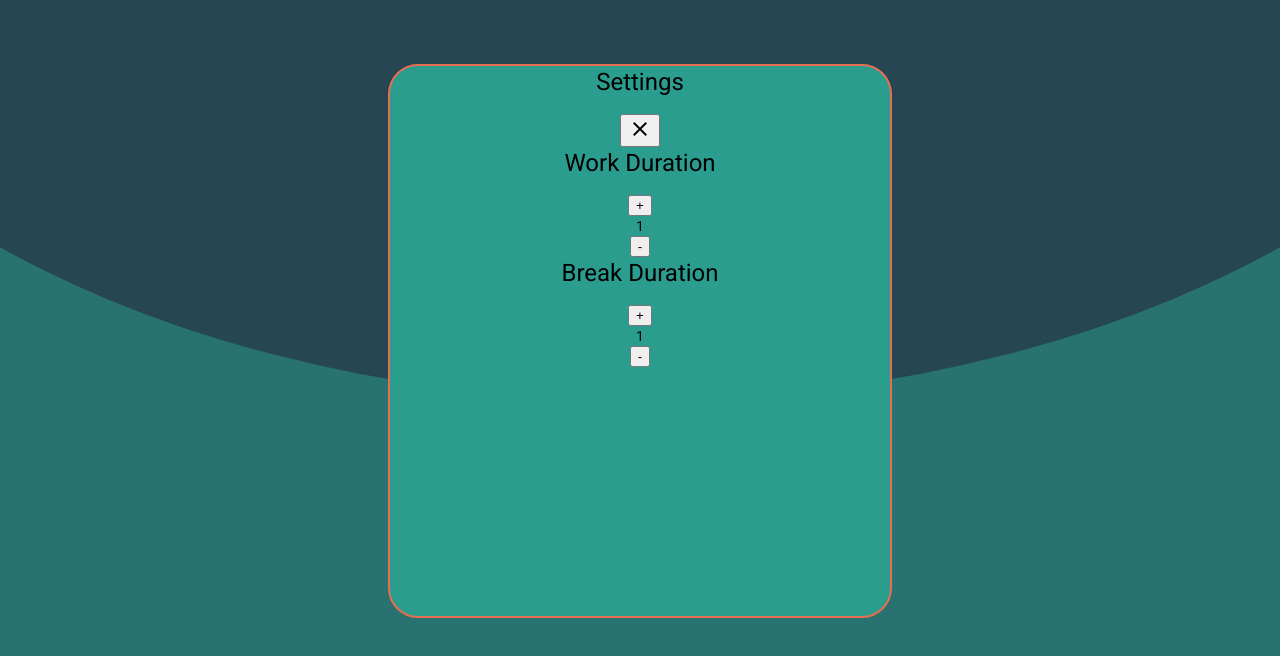
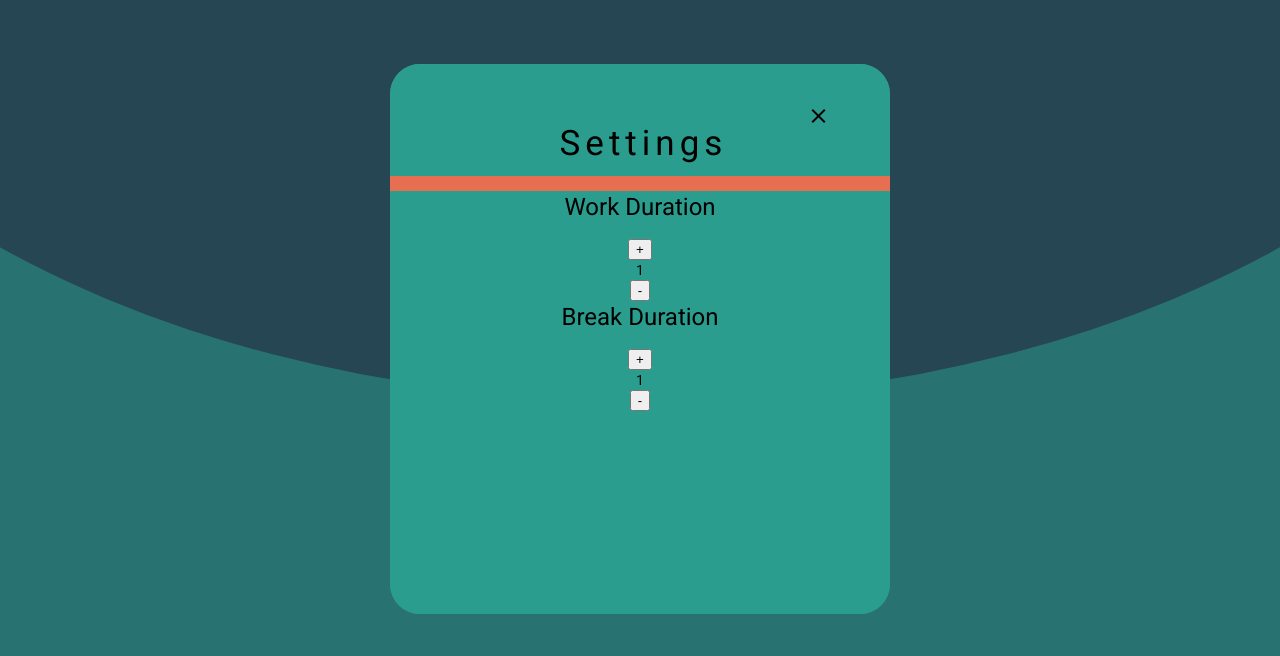
Before and after one commit to DamperDoor56/angular-pomodoro-app, an Angular app: page / in a window 1280 px wide. Both pictures are taken after a click on the button 720 px from the left and 547 px from the top of the page. Shown: the top 656 px of the page. Built offline with nearby package versions, Linux system fonts and the light colour scheme.

Commit message:
some-syle

```diff
--- a/src/app/app.component.html
+++ b/src/app/app.component.html
@@ -13,7 +13,7 @@
           </div>
         </div>
         <div class="number" [hidden]="isBreak">
-          <div #idOuter class="outer">
+          <div #idOuterbreak class="outer">
             <div class="inner">
               <div id="number">
                 {{breakDuration | number:'2.0'}}:{{breakseconds | number:'2.0'}}
@@ -36,7 +36,9 @@
 
 
   <div class="settings-card" [hidden]="isDisplay">
+    <div class="upthere">
     <h1>Settings</h1> <button (click)="toggleDisplay()"><mat-icon aria-hidden="false" aria-label="Example close icon" fontIcon="close"></mat-icon></button>
+    </div>
     <div class="counter">
       <h1>Work Duration</h1>
       <button (click)="increase_focusTime()">+</button>
--- a/src/app/app.component.scss
+++ b/src/app/app.component.scss
@@ -16,13 +16,13 @@
 
     h1{
       color: #111;
-      letter-spacing: 10px;
+      letter-spacing: 5px;
       font-family: 'Raleway', sans-serif;
       font-weight: 500;
       font-size: 40px;
       border-top-left-radius: 30px;
       border-top-right-radius: 30px;
-      border-bottom: 5px solid #e76f51;
+      border-bottom: 15px solid #e76f51;
     }
 
     .move{
@@ -109,7 +109,6 @@
     }
   }
   .settings-card{
-    border: 2px solid #e76f51;
     z-index: 9999;
     position: absolute;
     margin-top: 5%;
@@ -118,6 +117,36 @@
     width: 500px;
     height: 550px;
     background-color: #2a9d8f;
+
+    .upthere{
+      margin-top: 1rem;
+      display: flex;
+      justify-content: center;
+      border-bottom: 15px solid #e76f51;
+      h1{
+        letter-spacing: 5px;
+        margin-left: 5rem;
+        font-size: 35px;
+        margin-top: 3rem;
+        width: 100%;
+
+      }
+      button{
+       position: relative;
+       left: -35px;
+       width:100px;
+       height:75px;
+       border: none;
+       background-color: transparent;
+       transition: all 0.5s;
+       border-radius: 50%;
+       &:hover{
+         cursor: pointer;
+         background-color: #e76f51;
+         color:snow;
+       }
+      }
+    }
   }
 
 .done{
--- a/src/app/app.component.ts
+++ b/src/app/app.component.ts
@@ -30,6 +30,7 @@ export class AppComponent implements OnInit {
   animate: boolean = false
   @ViewChild("idAudio") idAudio: ElementRef;
   @ViewChild("idOuter") idOuter: ElementRef;
+  @ViewChild("idOuterbreak") idOuterbreak: ElementRef;
   @ViewChild("idstart") idstart: ElementRef
 
   //Increasing time in settings
@@ -71,22 +72,16 @@ export class AppComponent implements OnInit {
   ngAfterViewInit() {
 
   }
-  // Back circle animated
-
-  // this.disabled = false;
-  //   this.show = true;
-  //   this.animate = false;
-  //   clearInterval(this.app);
-  //   this.idAudio.nativeElement.load();
+  // Animated work Circle
   animatedCircle(){
     let startValue = 1;
     let endValue = Math.floor(this.staticWorkMinValue * 60);
 
     let progress = setInterval(() => {
      if(this.workDuration >= 0 && this.seconds > 0 &&
-      this.disabled === true && this.show === false) {
+      this.disabled === true && this.show === false) { //Start
       startValue += 1;
-     }else if(startValue === endValue){
+     }else if(startValue === endValue){ //End Interval
         clearInterval(progress);
       }
       else if (this.workDuration === this.staticWorkMinValue &&
@@ -94,6 +89,22 @@ export class AppComponent implements OnInit {
           startValue = 1;
         }
         this.idOuter.nativeElement.style.background = `conic-gradient(#264653 ${startValue * (360/endValue)}deg , #287271 0deg)`;
+    }, 1000)
+  }
+
+  // Break Circle
+  animatedBreakCircle(){
+    let startBreakValue = 1;
+    let endBreakValue = Math.floor(this.staticBreakMinValue * 60);
+
+    let breakprogress = setInterval(() => {
+     if(this.breakDuration >= 0 && this.breakseconds > 0 &&
+      this.disabled === true && this.show === false) {//Start
+        startBreakValue += 1;
+     }else if(startBreakValue === endBreakValue){//End Interval
+        clearInterval(breakprogress);
+      }
+        this.idOuterbreak.nativeElement.style.background = `conic-gradient(#264653 ${startBreakValue * (360/endBreakValue)}deg , #287271 0deg)`;
     }, 1000)
   }
 
@@ -117,10 +128,10 @@ export class AppComponent implements OnInit {
       this.date.getSeconds() === 0) {
       //stop interval
       clearInterval(this.app);
-      this.idAudio.nativeElement.play();
+      this.idAudio.nativeElement.load();
       this.animate = true;
       setTimeout(() => {
-        this.idAudio.nativeElement.load();
+        this.idAudio.nativeElement.play();
       }, this.breakDuration = this.staticBreakMinValue,(this.breakDuration * 10000), this.toggleBreak(), this.startBreak(), );
     }
 
@@ -160,6 +171,7 @@ export class AppComponent implements OnInit {
       this.idstart.nativeElement.style.boxShadow = '2px 6px 10px 2px rgba(0, 0, 0, 0.432)'
       this.idstart.nativeElement.style.background = '#e76f51'
       this.idstart.nativeElement.style.color = '#snow'
+      this.idstart.nativeElement.style.border = ' 2px solid #e76f51'
       this.disabled = true;
       this.show = false;  //hide btn
       this.updateTimer();
@@ -169,8 +181,6 @@ export class AppComponent implements OnInit {
       if(this.seconds > 0){
         this.app = setInterval(() => {
           this.updateTimer();
-
-
         }, 1000);
       }
     }
@@ -178,6 +188,7 @@ export class AppComponent implements OnInit {
 // start break cycle
 startBreak() {
   if ( this.breakDuration > 0 || this.breakseconds > 0) {
+    this.animatedBreakCircle();
     this.disabled = true;
     this.updateBreakTimer();
 
@@ -194,7 +205,6 @@ startBreak() {
     this.show = true;
     this.animate = false;
     clearInterval(this.app);
-    this.idAudio.nativeElement.load();
   }
 
   reset() {
```
